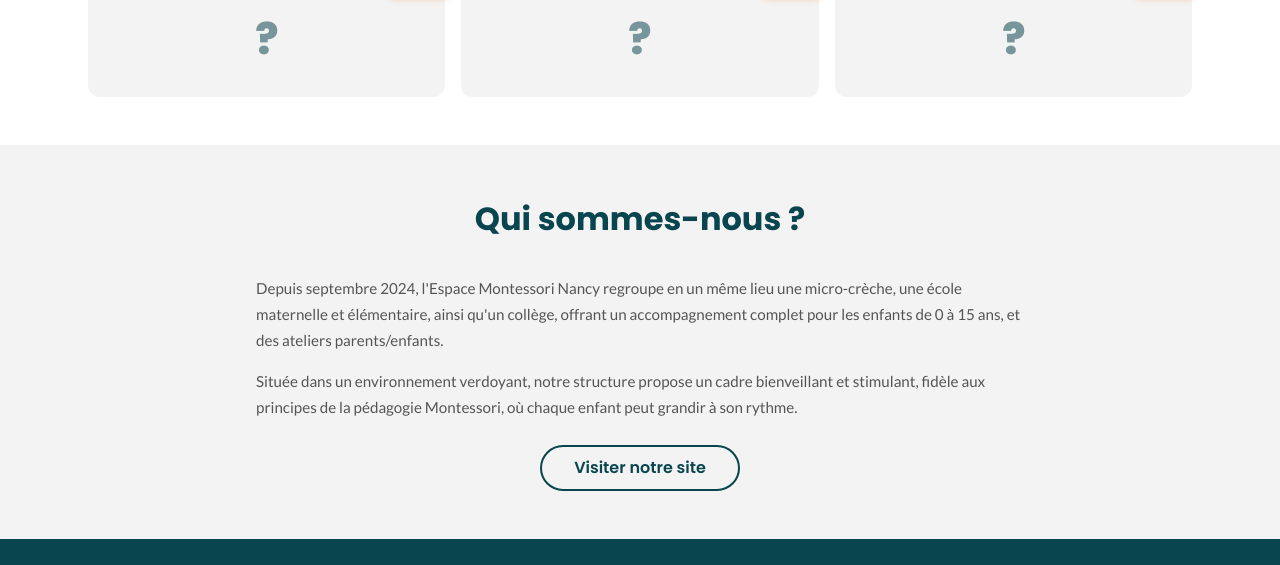
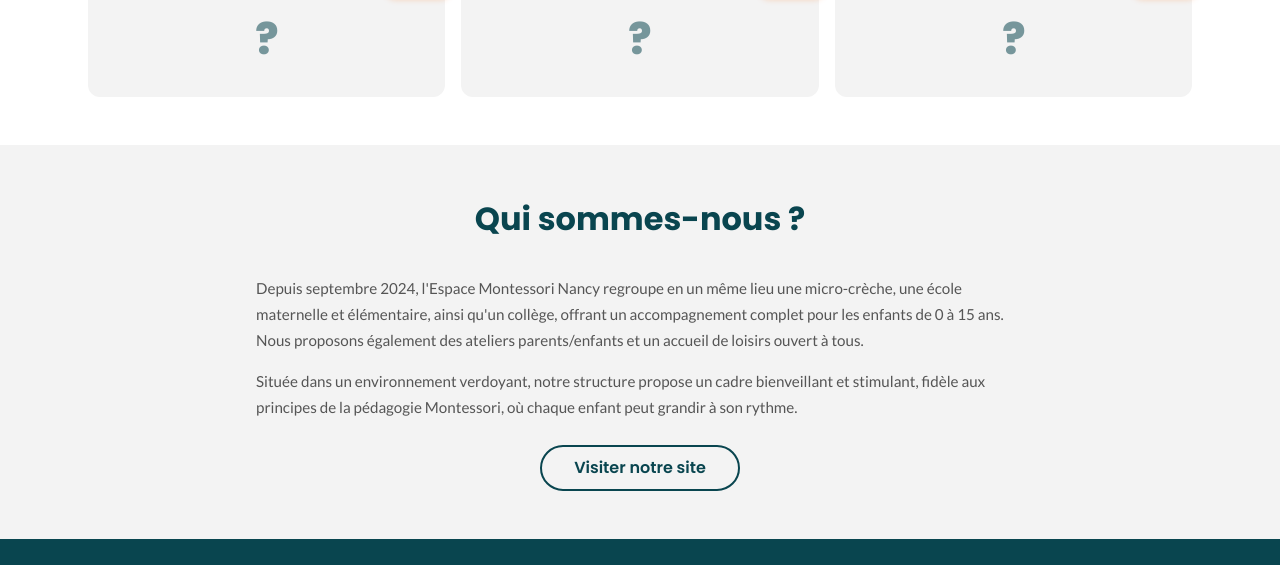
Before and after one commit to Namejess/kermesse-emn-2026, a plain HTML site: page index.html in a window 1280 px wide. Shown: the part 840-1405 px from the top of the page. Drawn offline with Linux system fonts and the light colour scheme.

Commit message:
update index.html

```diff
--- a/index.html
+++ b/index.html
@@ -122,7 +122,7 @@
         <p>
           Depuis septembre 2024, l'Espace Montessori Nancy regroupe en un même lieu
           une micro-crèche, une école maternelle et élémentaire, ainsi qu'un collège,
-          offrant un accompagnement complet pour les enfants de 0 à 15 ans, et des ateliers parents/enfants.
+          offrant un accompagnement complet pour les enfants de 0 à 15 ans. Nous proposons également des ateliers parents/enfants et un accueil de loisirs ouvert à tous.
         </p>
         <p>
           Située dans un environnement verdoyant, notre structure propose un cadre
```
